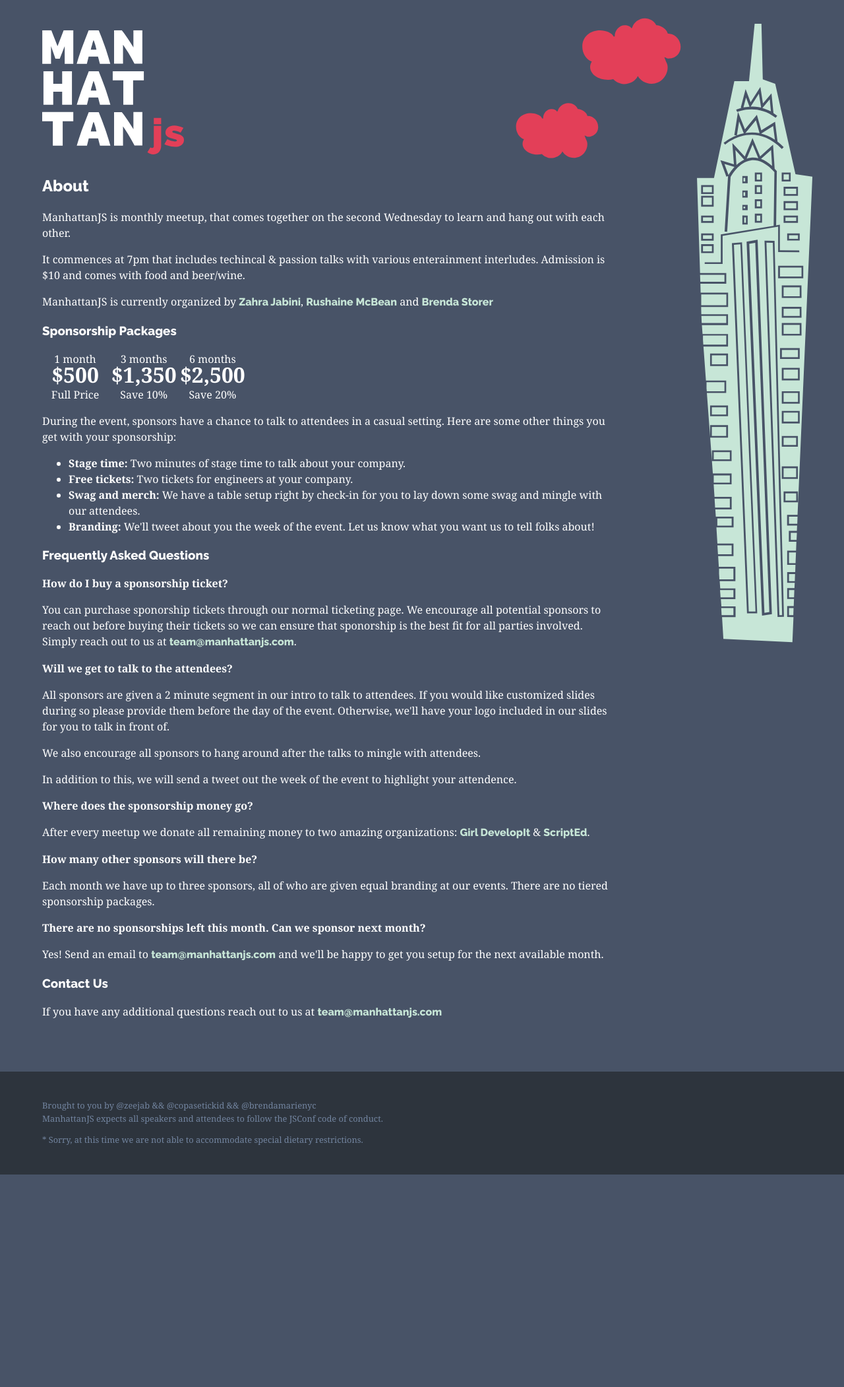
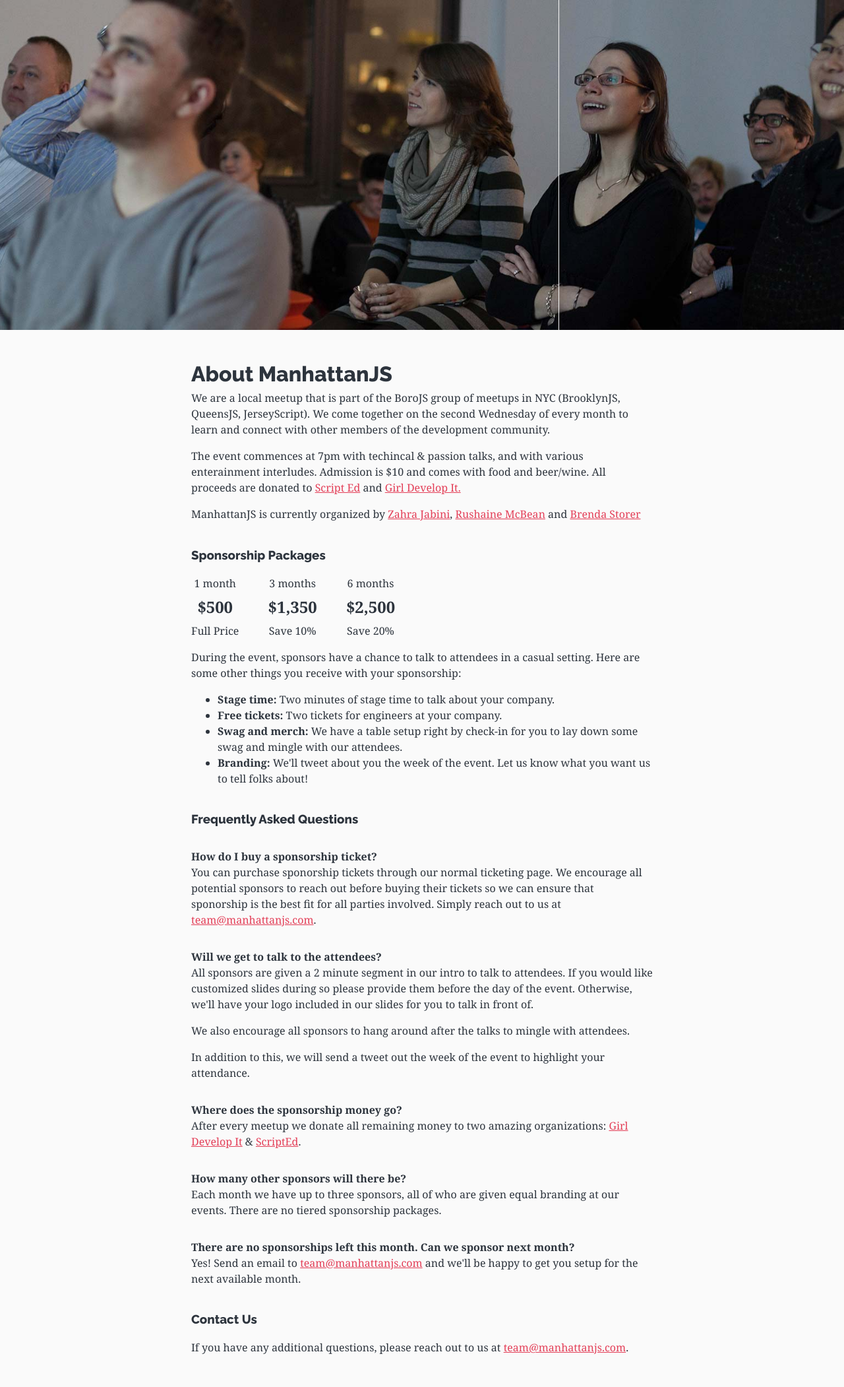
Before and after one commit to manhattanjs/manhattanjs.github.io, a Jekyll site: the page built from sponsorship.html, in a window 1280 px wide. Shown: the whole page at 66% size. Built offline with Jekyll 4.4.1, drawn with Linux system fonts in a browser that asks for light colours; some web fonts are replaced; comment, search, counter and statistics services are not loaded; before the commit the page ends 1780 px from its top, so only the background shows below that.

Commit message:
Style sponsorship page and add slideshow.

```diff
--- a/_layouts/default.html
+++ b/_layouts/default.html
@@ -3,17 +3,11 @@
 
   {% include head.html %}
 
-  <body>
-
-    {% include chrysler-clouds.html %}
-
-    <main class="main-container" id="js-main-container">
-      <div class="wrapper clearfix">
-        {{ content }}
-      </div>
+  <body class="default">
+    <main>
+      {{ content }}
     </main>
 
-    {% include footer.html %}
     {% include javascript.html %}
 
   </body>
--- a/_sass/_layout.scss
+++ b/_sass/_layout.scss
@@ -7,6 +7,10 @@
   @include breakpoint(medium) {
     background-image: none;
   }
+}
+
+body.default {
+  background-color: #fafafa;
 }
 
 .small-logo {
--- /dev/null
+++ b/_sass/_slideshow.scss
@@ -0,0 +1,88 @@
+.slideshow {
+  height: 500px;
+  width: 100%;
+
+  @include breakpoint(medium) {
+    height: 300px;
+  }
+}
+
+.slide {
+  -webkit-animation: fade 38s 0s infinite;
+  animation: fade 38s 0s infinite;
+  background-position: center center;
+  background-size: cover;
+  height: 500px;
+  position: absolute;
+  width: 100%;
+
+  @include breakpoint(medium) {
+    height: 300px;
+  }
+
+  &:nth-child(1) {
+    background-image: url("../assets/images/audience.jpg");
+    z-index: 60;
+  }
+
+  &:nth-child(2) {
+    -webkit-animation-delay: 6s;
+    animation-delay: 6s;
+    background-image: url("../assets/images/tiff-fehr.jpg");
+    z-index: 50;
+  }
+
+  &:nth-child(3) {
+    -webkit-animation-delay: 12s;
+    animation-delay: 12s;
+    background-image: url("../assets/images/handshake.jpg");
+    z-index: 40;
+  }
+
+  &:nth-child(4) {
+    -webkit-animation-delay: 18s;
+    animation-delay: 18s;
+    background-image: url("../assets/images/intro.jpg");
+    z-index: 30;
+  }
+
+  &:nth-child(5) {
+    -webkit-animation-delay: 24s;
+    animation-delay: 24s;
+    background-image: url("../assets/images/tom-dale-adam-sontag.jpg");
+    z-index: 20;
+  }
+
+  &:nth-child(6) {
+    -webkit-animation-delay: 30s;
+    animation-delay: 30s;
+    background-image: url("../assets/images/aidan-feldman-dance-workshop.jpg");
+    z-index: 10;
+  }
+}
+
+@-webkit-keyframes fade {
+  0%,
+  15%,
+  100% {
+    opacity: 1;
+  }
+
+  25%,
+  90% {
+    opacity: 0;
+  }
+}
+
+@keyframes fade {
+  0%,
+  15%,
+  100% {
+    opacity: 1;
+  }
+
+  25%,
+  90% {
+    opacity: 0;
+  }
+}
--- a/_sass/_speak-sponsor.scss
+++ /dev/null
@@ -1,45 +0,0 @@
-@import "variables";
-
-.sponsors-container {
-  @extend %clear-chrysler;
-}
-
-.email {
-  color: $light-blue;
-}
-
-.text-link-blue {
-  color: $light-blue;
-  font-family: $header-font;
-  font-weight: bold;
-}
-
-.sponsorship-pricing {
-  padding-left: 0px;
-
-  li {
-    display: inline-block;
-    text-align: center;
-    width: 100px;
-  }
-
-  small { font-size: 100%; }
-
-  strong { font-size: 200%; }
-}
-
-.sponsorship-container {
-  @extend %clear-chrysler;
-  color: $white;
-  margin: 3em 0;
-
-  h1 {
-    font-family: $header-font;
-    line-height: 1.2em;
-    margin-bottom: 5px;
-  }
-
-  @include breakpoint(medium) {
-    margin-bottom: 0;
-  }
-}
--- /dev/null
+++ b/_sass/_speak.scss
@@ -0,0 +1,5 @@
+@import "variables";
+
+.speak-container {
+  @extend %clear-chrysler;
+}
--- /dev/null
+++ b/_sass/_sponsorship.scss
@@ -0,0 +1,41 @@
+.sponsorship-container {
+  color: $dark-blue;
+  margin: 3em auto;
+  max-width: 700px;
+  padding: 0 1em;
+
+  h1 {
+    font-family: $header-font;
+    line-height: 1.2em;
+    margin-bottom: 5px;
+  }
+
+  h4 {
+    margin-top: 2em;
+    margin-bottom: 0;
+  }
+
+  p a {
+    color: $red;
+  }
+}
+
+.sponsorship-heading {
+  margin-top: 2em;
+}
+
+.sponsorship-pricing {
+  padding-left: 0px;
+}
+
+.sponsorship-pricing-item {
+  display: inline-block;
+  margin-right: 2.5em;
+  text-align: center;
+}
+
+.sponsorship-price {
+  font-size: 1.5em;
+  font-weight: bold;
+  margin: 0.5em 0;
+}
--- a/_sass/_typography.scss
+++ b/_sass/_typography.scss
@@ -10,6 +10,7 @@
   color: $white;
   text-decoration: none;
   fill: white;
+
   &:hover {
     color: $red;
     fill: $red;
@@ -23,4 +24,10 @@
 
 p {
   line-height: 1.5em;
+  margin: 0 0 1em 0;
+
+  a {
+    color: $light-blue;
+    text-decoration: underline;
+  }
 }
--- a/css/main.scss
+++ b/css/main.scss
@@ -10,6 +10,8 @@
   "typography",
   "next-event",
   "about",
-        "speak-sponsor",
+  "speak",
+  "sponsorship",
+  "slideshow",
   "footer"
 ;
--- a/index.html
+++ b/index.html
@@ -13,10 +13,11 @@
 
 {% include speakers/speaker-list-2015-12.html %}
 
-<section class="sponsors-container">
+<section class="speak-container">
   <div class="about">
     <hr>
     <h2>At Manhattan JS...</h2>
     <p>We're a combination of Ruby, Javascript and CSS [yes CSS] developers and we aim to bring the greatest programming minds to Manhattan once a month to chat, teach and learn from.</p>
-    <p>Interested in being a <a href="/sponsors">sponsor?</a> Want to speak at one of our events? Email us at <span class="email">team [at] manhattanjs [dot] com</span></p>
+    <p>Want to speak at one of our events? Email us at: team [at] manhattanjs [dot] com</p>
+    <p><a href="/sponsorship">Interested in being a sponsor?</a></p>
   </div>
--- a/sponsorship.html
+++ b/sponsorship.html
@@ -1,95 +1,100 @@
 ---
-layout: home
+layout: default
 title: ManhattanJS - Sponsorship
 ---
-<img src="assets/images/manhattan-js-logo.svg" height="160" width="65" class="small-logo">
-<img src="assets/images/manhattan-js-wordmark.svg" class="wordmark">
+<div class="slideshow">
+  <div class="slide"></div>
+  <div class="slide"></div>
+  <div class="slide"></div>
+  <div class="slide"></div>
+  <div class="slide"></div>
+  <div class="slide"></div>
+</div>
 
 <article class="sponsorship-container">
-  <h2>About</h2>
-  <p>ManhattanJS is monthly meetup, that comes together on the second Wednesday to learn and hang out with each other.</p>
+  <h1>About ManhattanJS</h1>
+  <p>We are a local meetup that is part of the BoroJS group of meetups in NYC (BrooklynJS, QueensJS, JerseyScript). We come together on the second Wednesday of every month to learn and connect with other members of the development community.</p>
 
-  <p>It commences at 7pm that includes techincal &amp; passion talks with various enterainment interludes. Admission is $10 and comes with food and beer/wine.</p>
+  <p>The event commences at 7pm with techincal &amp; passion talks, and with various enterainment interludes. Admission is $10 and comes with food and beer/wine. All proceeds are donated to <a href="https://www.scripted.org/" target="_blank">Script Ed</a> and <a href="http://girldevelopit.com" target="_blank">Girl Develop It.</a></p>
 
   <p>ManhattanJS is currently organized by
-    <a href="https://twitter.com/zeejab" target="_blank" class="text-link-blue">Zahra Jabini</a>,
-    <a href="https://twitter.com/copasetickid" target="_blank" class="text-link-blue">Rushaine McBean</a> and
-    <a href="https://twitter.com/brendamarienyc" target="_blank" class="text-link-blue">Brenda Storer</a>
+    <a href="https://twitter.com/zeejab" target="_blank">Zahra Jabini</a>,
+    <a href="https://twitter.com/copasetickid" target="_blank">Rushaine McBean</a> and
+    <a href="https://twitter.com/brendamarienyc" target="_blank">Brenda Storer</a>
   </p>
 
-
-  <h3>Sponsorship Packages</h3>
+  <h3 class="sponsorship-heading">Sponsorship Packages</h3>
 
   <ul class="sponsorship-pricing">
-    <li>
-      <small>1 month</small>
-      <strong>$500</strong>
-      <small>Full Price</small>
+    <li class="sponsorship-pricing-item">
+      <div>1 month</div>
+      <div class="sponsorship-price">$500</div>
+      <div>Full Price</div>
     </li>
-    <li>
-      <small>3 months</small>
-      <strong>$1,350</strong>
-      <small>Save 10%</small>
+    <li class="sponsorship-pricing-item">
+      <div>3 months</div>
+      <div class="sponsorship-price">$1,350</div>
+      <div>Save 10%</div>
     </li>
-    <li>
-      <small>6 months</small>
-      <strong>$2,500</strong>
-      <small>Save 20%</small>
+    <li class="sponsorship-pricing-item">
+      <div>6 months</div>
+      <div class="sponsorship-price">$2,500</div>
+      <div>Save 20%</div>
     </li>
   </ul>
 
-    During the event, sponsors have a chance to talk to attendees in a casual setting. Here are some other things you get with your sponsorship:
+    During the event, sponsors have a chance to talk to attendees in a casual setting. Here are some other things you receive with your sponsorship:
 
-    <ul >
+    <ul>
       <li>
-        <b>Stage time:</b>
+        <strong>Stage time:</strong>
         Two minutes of stage time to talk about your company.
       </li>
       <li>
-        <b>Free tickets:</b>
+        <strong>Free tickets:</strong>
         Two tickets for engineers at your company.
       </li>
       <li>
-        <b>Swag and merch:</b>
+        <strong>Swag and merch:</strong>
         We have a table setup right by check-in for you to lay down some swag and mingle with our attendees.
       </li>
       <li>
-        <b>Branding:</b>
+        <strong>Branding:</strong>
         We'll tweet about you the week of the event. Let us know what you want us to tell folks about!
       </li>
     </ul>
 
 
-    <h3>Frequently Asked Questions</h3>
+    <h3 class="sponsorship-heading">Frequently Asked Questions</h3>
 
-    <strong>How do I buy a sponsorship ticket?</strong>
+    <h4>How do I buy a sponsorship ticket?</h4>
 
     <p>You can purchase sponorship tickets through our normal ticketing page. We encourage all potential sponsors to reach out before buying their tickets so we can ensure that sponorship is the best fit for all parties involved. Simply reach out to us at <a href="mailto:team@manhattanjs.com" class="text-link-blue">team@manhattanjs.com</a>.</p>
 
-    <strong>Will we get to talk to the attendees?</strong>
+    <h4>Will we get to talk to the attendees?</h4>
 
     <p>All sponsors are given a 2 minute segment in our intro to talk to attendees. If you would like customized slides during so please provide them before the day of the event. Otherwise, we'll have your logo included in our slides for you to talk in front of.</p>
 
     <p>We also encourage all sponsors to hang around after the talks to mingle with attendees.</p>
 
-    <p>In addition to this, we will send a tweet out the week of the event to highlight your attendence.</p>
+    <p>In addition to this, we will send a tweet out the week of the event to highlight your attendance.</p>
 
-    <strong>Where does the sponsorship money go?</strong>
+    <h4>Where does the sponsorship money go?</h4>
 
     <p>After every meetup we donate all remaining money to two amazing organizations:
-    <a href="https://www.girldevelopit.com/" target="_blank" class="text-link-blue">Girl DevelopIt</a> &amp;
-    <a href="https://scripted.org/" target="_blank" class="text-link-blue">ScriptEd</a>.</p>
+    <a href="https://www.girldevelopit.com/" target="_blank">Girl Develop It</a> &amp;
+    <a href="https://scripted.org/" target="_blank">ScriptEd</a>.</p>
 
-    <strong>How many other sponsors will there be?</strong>
+    <h4>How many other sponsors will there be?</h4>
 
     <p>Each month we have up to three sponsors, all of who are given equal branding at our events. There are no tiered sponsorship packages.</p>
 
-    <strong>There are no sponsorships left this month. Can we sponsor next month?</strong>
+    <h4>There are no sponsorships left this month. Can we sponsor next month?</h4>
 
-    <p>Yes! Send an email to <a href="mailto:team@manhattanjs.com" class="text-link-blue">team@manhattanjs.com</a> and we'll be happy to get you setup for the next available month.</p>
+    <p>Yes! Send an email to <a href="mailto:team@manhattanjs.com">team@manhattanjs.com</a> and we'll be happy to get you setup for the next available month.</p>
 
-    <h3>Contact Us</h3>
-    <p>If you have any additional questions reach out to us at
-        <a href="mailto:team@manhattanjs.com" class="text-link-blue">team@manhattanjs.com</a>
+    <h3 class="sponsorship-heading">Contact Us</h3>
+    <p>If you have any additional questions, please reach out to us at
+        <a href="mailto:team@manhattanjs.com">team@manhattanjs.com</a>.
     </p>
 </article>
```
Also changed, not shown: assets/images/aidan-feldman-dance-workshop.jpg (added), assets/images/audience.jpg (added), assets/images/handshake.jpg (added), assets/images/intro.jpg (added), assets/images/steve-klabnik-zahra-jabini.jpg (added), assets/images/tiff-fehr.jpg (added), assets/images/tom-dale-adam-sontag.jpg (added). Lines whose indentation alone changed are shown as unchanged.
